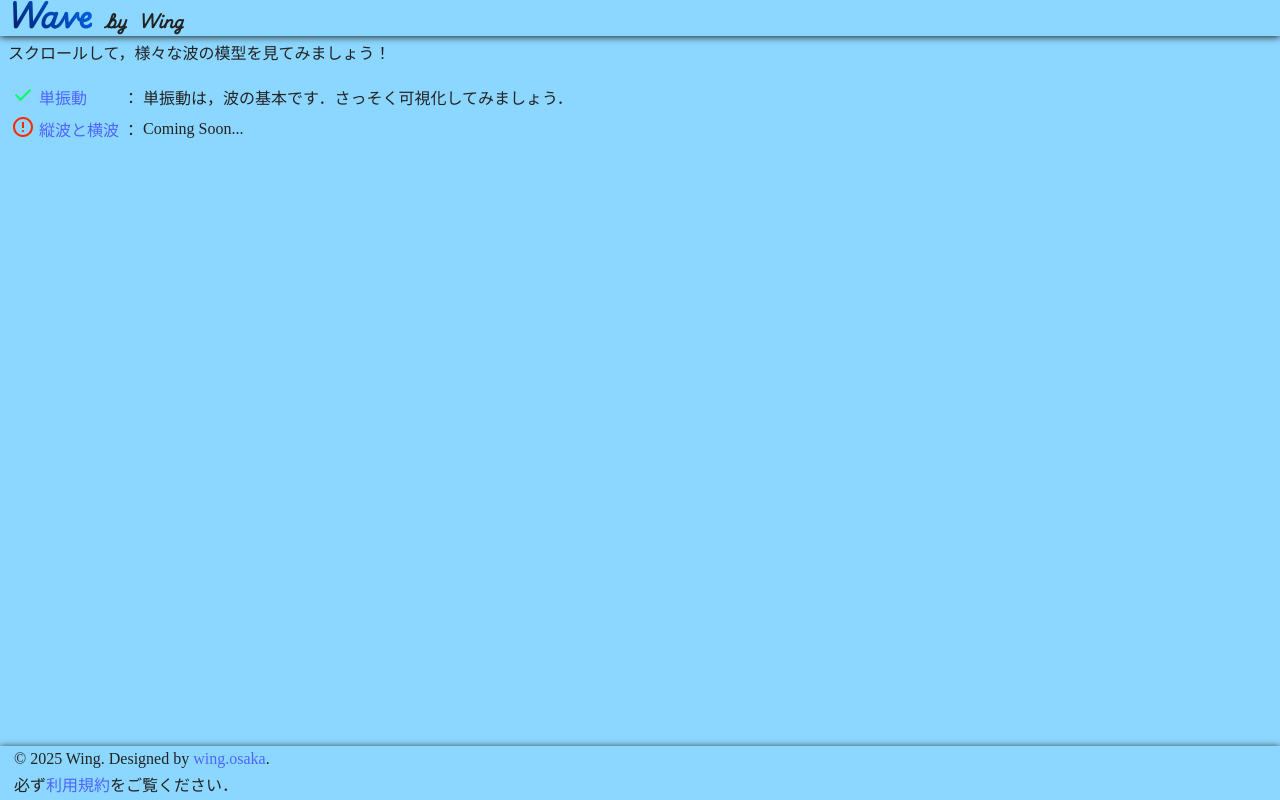
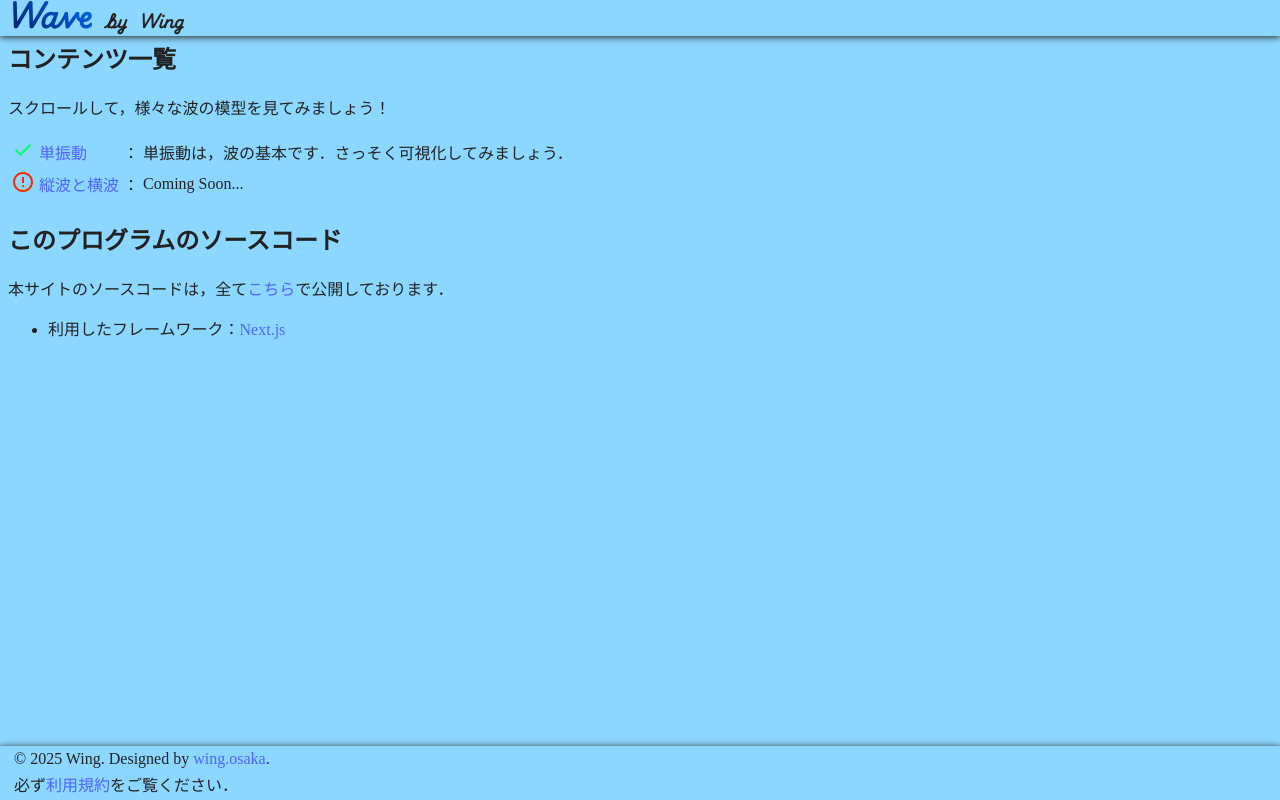
Before and after one commit to te-wing/wave.graphics, a Next.js app: page / in a window 1280 px wide. Built offline with nearby package versions, Linux system fonts and the light colour scheme; a web font is replaced by a local one.

Commit message:
ホームをちょっと変えた

```diff
--- a/src/app/page.tsx
+++ b/src/app/page.tsx
@@ -4,6 +4,7 @@ import styles from './homepage.module.scss';
 export default function Home() {
   return (
     <>
+      <h2>コンテンツ一覧</h2>
       <p>スクロールして，様々な波の模型を見てみましょう！</p>
       <table>
         <colgroup>
@@ -27,6 +28,11 @@ export default function Home() {
           </tr>
         </tbody>
       </table>
+      <h2>このプログラムのソースコード</h2>
+      <p>本サイトのソースコードは，全て<a href='https://r.wing.osaka/wavesrccode' target='_blank'>こちら</a>で公開しております．</p>
+      <ul>
+        <li>利用したフレームワーク：<a href='https://r.wing.osaka/nextjs' target='_blank'>Next.js</a></li>
+      </ul>
     </>
   );
 }
```
Also changed, not shown: 1 other file (tests, documents, lock files or other folders).
